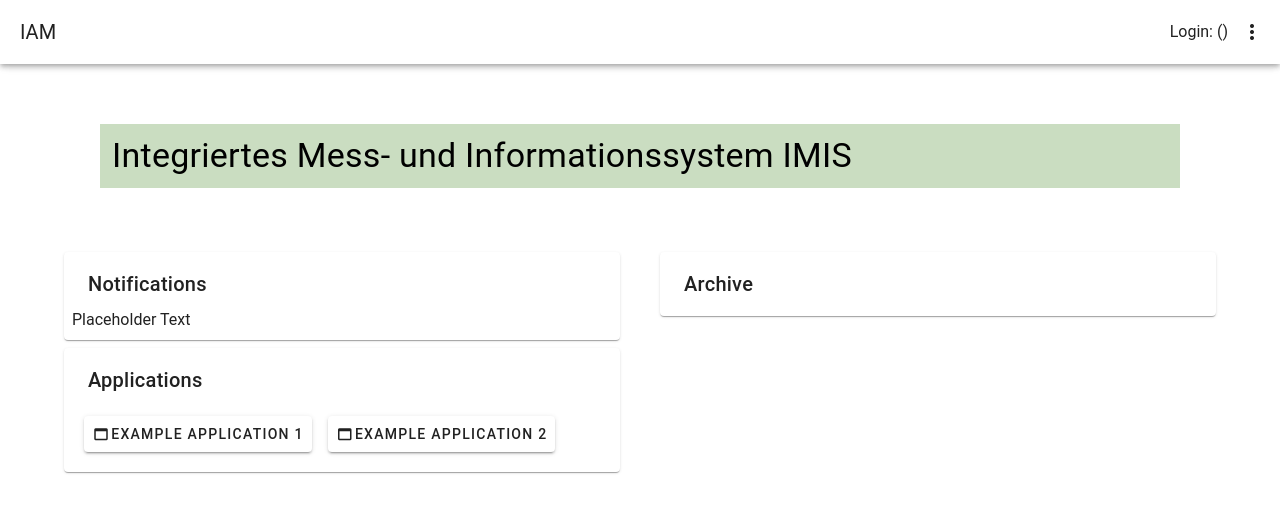
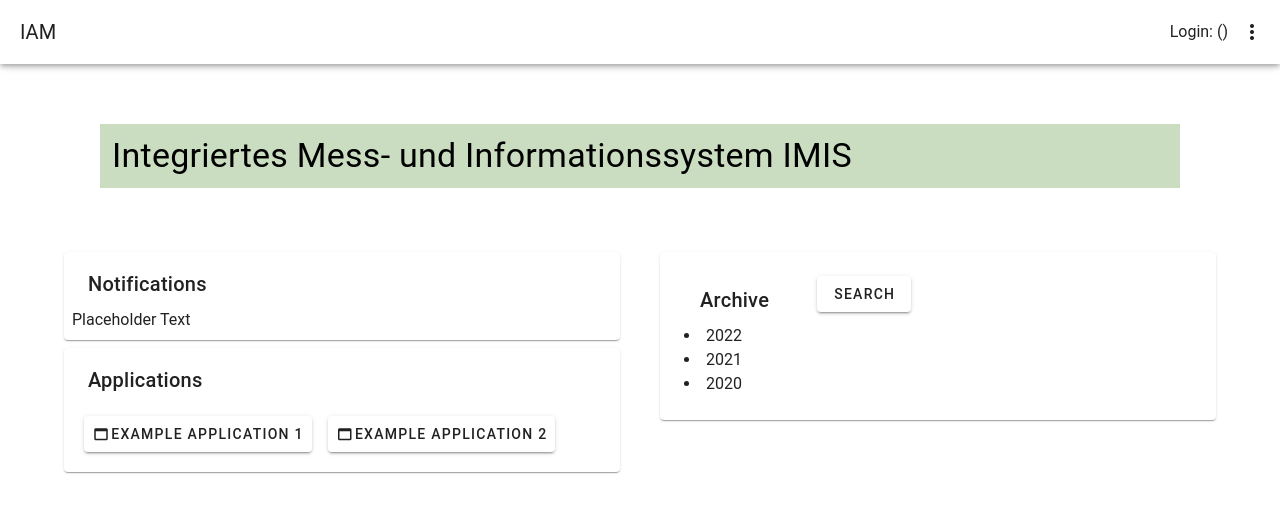
Before and after one commit to OpenBfS/imis-iam, a Vue app in the folder client/: page /#/ in a window 1280 px wide. Shown: the top 512 px of the page. Built offline with nearby package versions, Linux system fonts and the light colour scheme; no server answers.

Commit message:
Add placeholder content to archive component

```diff
--- a/client/src/components/ArchiveComponent.vue
+++ b/client/src/components/ArchiveComponent.vue
@@ -1,10 +1,37 @@
 <template>
   <v-card class="ma-2 pa-2">
-    <v-card-title>Archive</v-card-title>
+    <v-container>
+      <v-row>
+        <v-col cols="3">
+          <v-card-title>Archive</v-card-title>
+          <li v-for="date in dates" :key="date.year">
+            {{ date.year }}
+          </li>
+        </v-col>
+        <v-col align="left" justify="left">
+          <v-btn>Search</v-btn>
+        </v-col>
+      </v-row>
+    </v-container>
   </v-card>
 </template>
 <script>
 export default {
-  setup() {},
+  setup() {
+    const dates = [
+      {
+        year: 2022,
+      },
+      {
+        year: 2021,
+      },
+      {
+        year: 2020,
+      },
+    ];
+    return {
+      dates,
+    };
+  },
 };
 </script>
```
